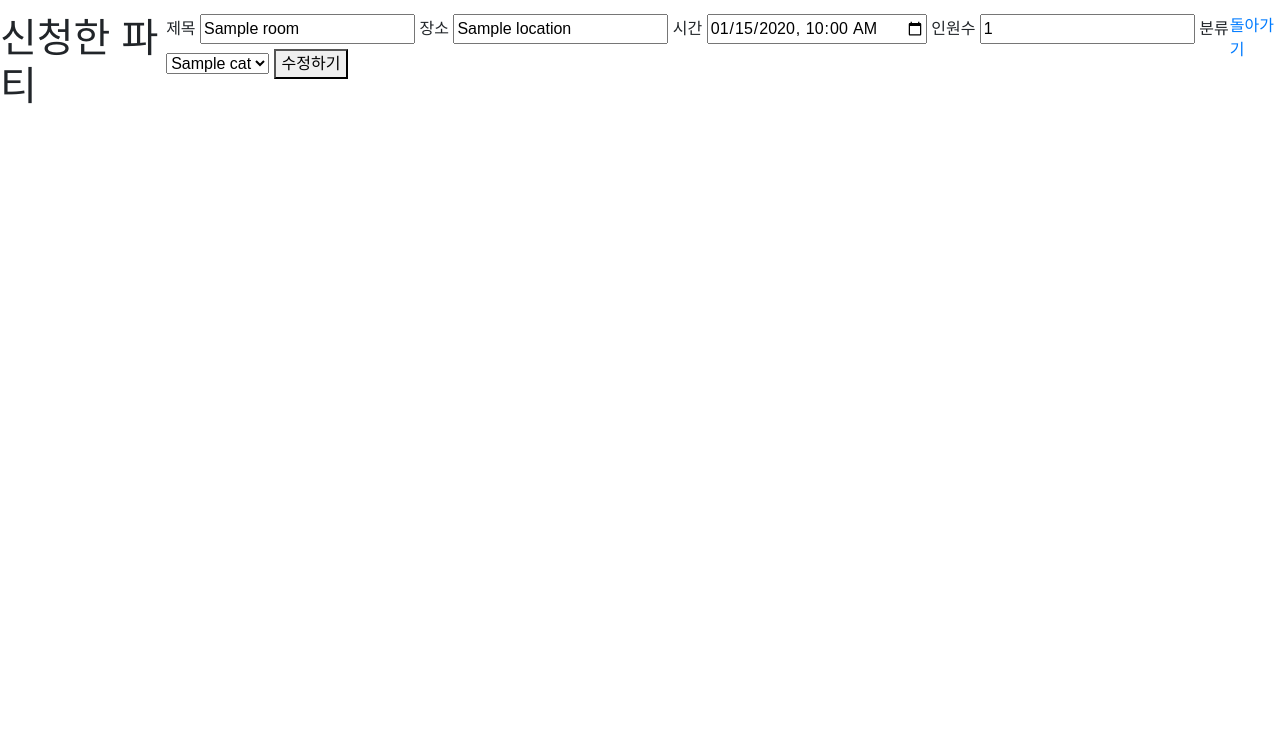
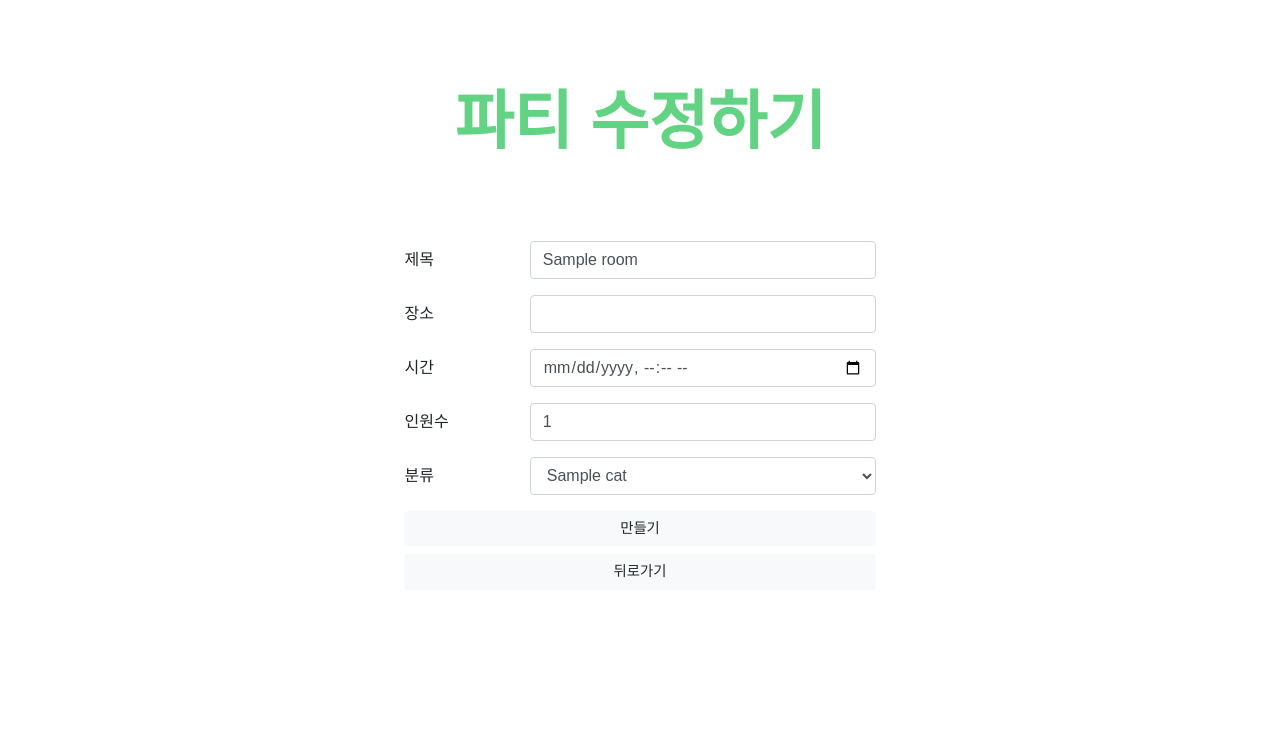
Before and after one commit to jeeyuni/9-week0-cart, a Python web app: template templates/modify_room.html in a window 1280 px wide. Shown: the part 56-800 px from the top of the page. Run offline with Jinja, Linux system fonts and the light colour scheme; the template is opened without the code that fills it: most values are stand-ins (such as "Sample title", 1, 10 or a date in 2020).

Commit message:
[chore] frontend merge
create_room
modify_room
room_detail

```diff
--- a/templates/create_room.html
+++ b/templates/create_room.html
@@ -33,9 +33,9 @@ content %}
 
         <!-- 인원수 -->
         <div class="form-group row">
-          <label for="capacity" class="col-sm-3 col-form-label">인원수</label>
+          <label for="max_count" class="col-sm-3 col-form-label">인원수</label>
           <div class="col-sm-9">
-            <input type="number" class="form-control" id="capacity" name="capacity" required>
+            <input type="number" class="form-control" id="max_count" name="max_count" required>
           </div>
         </div>
 
--- a/templates/modify_room.html
+++ b/templates/modify_room.html
@@ -1,25 +1,60 @@
 {% extends "base.html" %} {% block title %}파티 수정하기{% endblock %}
 {% block content %}
-<h1>신청한 파티</h1>
+
+<div class="main">
+    <div class="party-container">
+      <h1 class="title">파티 수정하기</h1>
+      <!-- 폼 시작 -->
       <form action="/rooms/{{room['_id']}}/modify" method="post">
-  <label for="fixtitle">제목</label>
-  <input type="text" name="title" id="fixtitle" value="{{room["title"]}}" required/>
-  <label for="fixlocation">장소</label>
-  <input type="text" name="location" id="fixlocation" value="{{room["location"]}}" required />
-  <label for="fixtime">시간</label>
-  <input type="datetime-local" id="fixtime" name="time" value="{{room["time"]}}" required />
+        <!-- 제목 -->
+        <div class="form-group row">
+          <label for="fixtitle" class="col-sm-3 col-form-label">제목</label>
+          <div class="col-sm-9">
+            <input type="text" class = "form-control" name="title" id="fixtitle" value="{{room[" title"]}}" />
+          </div>
+        </div>
+
+        <!-- 장소 -->
+        <div class="form-group row">
+          <label for="fixlocation" class="col-sm-3 col-form-label">장소</label>
+          <div class="col-sm-9">
+            <input type="text" class="form-control" id="fixlocation" name="location">
+          </div>
+        </div>
+
+        <!-- 시간 -->
+        <div class="form-group row">
+          <label for="fixtime" class="col-sm-3 col-form-label">시간</label>
+          <div class="col-sm-9">
+            <input type="datetime-local" class="form-control" id="fixtime" name="time">
+          </div>
+        </div>
+
+        <!-- 인원수 -->
+        <div class="form-group row">
+          <label for="fixmax_count" class="col-sm-3 col-form-label">인원수</label>
+          <div class="col-sm-9">
              <!-- 신청 인원수보다 더 낮게 조절할 수 없음 -->
-  <label for="fixmax_count">인원수</label>
-  <input type="number" name="max_count" id="fixmax_count"
-  value="{{room["max_count"]}}" min="{{room["user_count"]}}" required/>
-  <label for="fixcategory">분류</label>
-  <select name="category" id="fixcategory" required>
+            <input type="number" class="form-control" name="max_count" id="fixmax_count" value="{{room[" max_count"]}}" min="{{room[" user_count"]}}" />
+          </div>
+        </div>
+
+        <!-- 분류 -->
+        <div class="form-group row">
+          <label for="fixcategory" class="col-sm-3 col-form-label">분류</label>
+          <div class="col-sm-9">
+            <select class="form-control" name="category" id="fixcategory" >
             {% for cat in categories %}
-    <option value="{{cat}}" {% if cat == room["category"] %} selected {% endif %}>{{cat}}</option>
+            <option value="{{cat}}" {% if cat == room["fixcategory"] %} selected {% endif %}>{{cat}}</option>
             {% endfor %}
             </select>
-  <button>수정하기</button>
+          </div>
+        </div>
+
+        <!--  만들기 버튼 온클릭 추가해야함  -->
+        <button type="submit" class="btn btn-light btn-block btn-login">만들기</button>
+        <a class="btn btn-light btn-block btn-login" href="/rooms">뒤로가기</a>
       </form>
-<a href="/users/rooms">돌아가기</a>
-<script src="{{url_for('static', filename='formTime.js')}}"></script>
+
+
 {% endblock %}
```
Also changed, not shown: templates/room_details.html (+22 -2 lines). Lines whose indentation alone changed are shown as unchanged.
